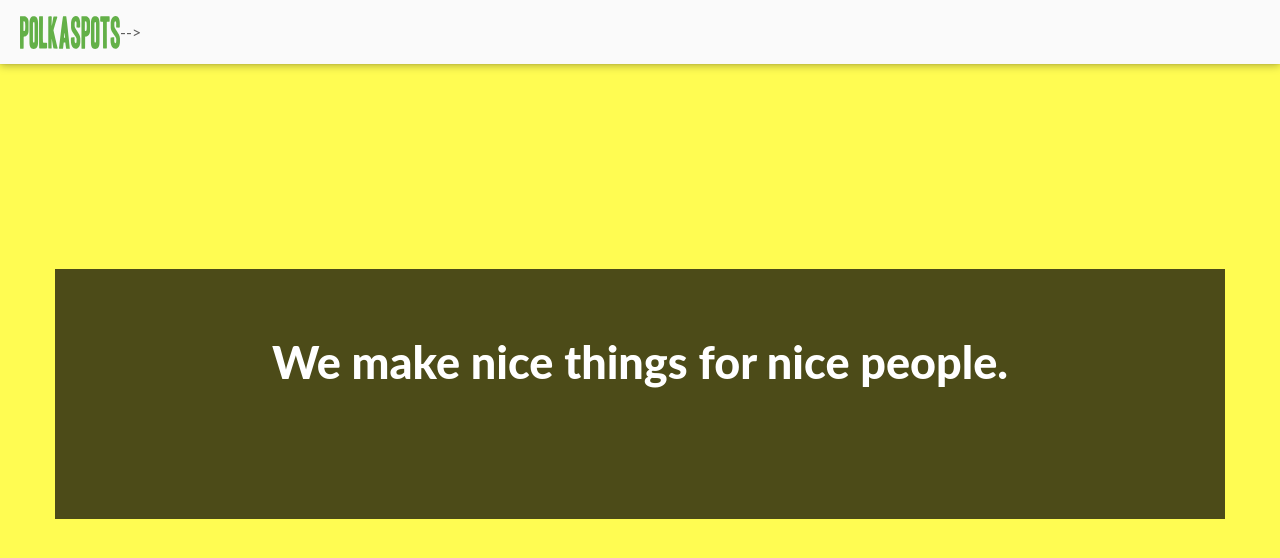
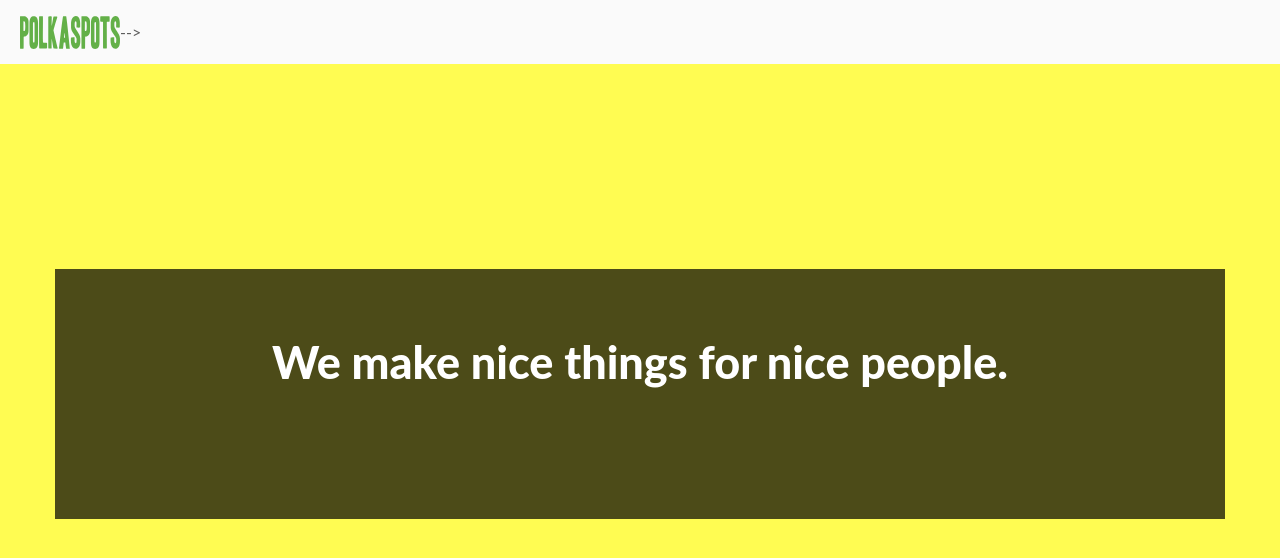
Before and after one commit to simonmorley/polkaspots.com, a Jekyll site: the page built from index.html, in a window 1280 px wide. Shown: the top 558 px of the page. Built offline with Jekyll 4.4.1, drawn with Linux system fonts in a browser that asks for light colours; nearby versions of some CDN libraries; Markdown is read by kramdown in place of the engine named in the settings.

Commit message:
Update main.css

```diff
--- a/css/main.css
+++ b/css/main.css
@@ -744,8 +744,8 @@ table {
 }
 
 .top-bar {
-  box-shadow: 0 0 2px rgba(0,0,0,.14),0 2px 8px rgba(0,0,0,.28);
 }
+
 [ng\:cloak], [ng-cloak], [data-ng-cloak], [x-ng-cloak], .ng-cloak, .x-ng-cloak {
   display: none !important;
 }
```
